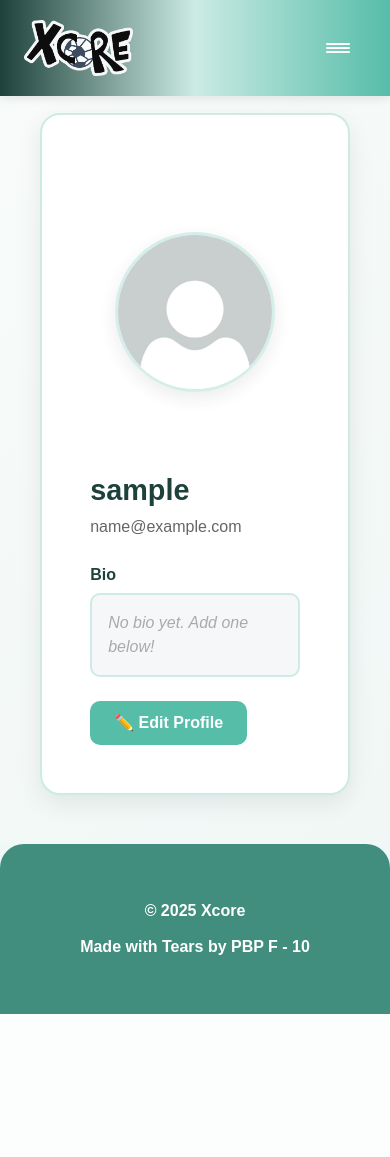
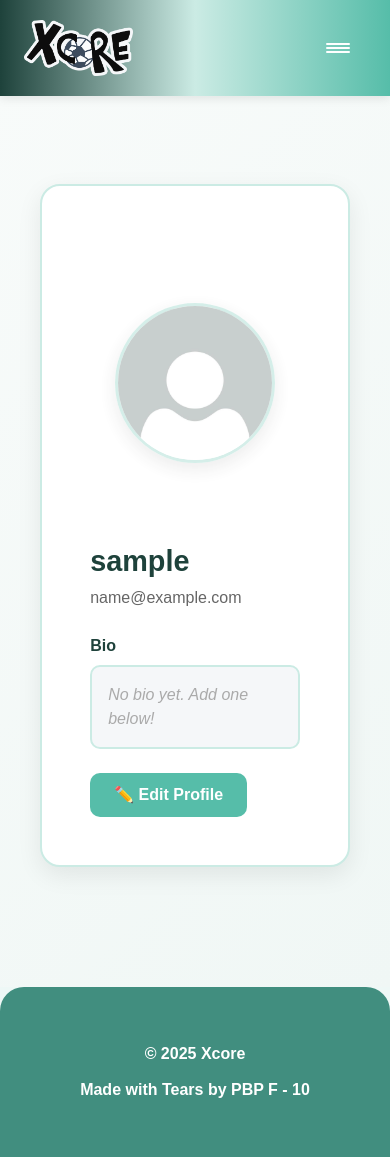
Before and after one commit to pbp-kelompok-10/xcore, a Django app: page /profile/ in a window 390 px wide. Before the commit the page ends 1014 px from the top, so only its background shows below. Run offline with Django 5.2, Linux system fonts and the light colour scheme; the visitor is signed in with stand-in values (Sample User, id 1); some libraries are stand-ins or nearby versions.

Commit message:
rapiin mobile navbar dan gap profile section

```diff
--- a/landingpage/templates/profile.html
+++ b/landingpage/templates/profile.html
@@ -5,6 +5,18 @@
 
 {% block extra_css %}
 <link rel="stylesheet" href="{% static 'css/profile.css' %}">
+<style>
+  /* FORCE OVERRIDE */
+  .profile-page {
+    width: 100% !important;
+    padding-top: 120px !important;
+    margin-top: 0 !important;
+    padding-bottom: 120px !important;
+  }
+  .profile-container {
+    margin-top: 0 !important;
+  }
+</style>
 {% endblock %}
 
 {% block content %}
--- a/static/css/profile.css
+++ b/static/css/profile.css
@@ -8,20 +8,22 @@
   --text-light: #666666;
 }
 
-
 .profile-page {
-  width: 100vw;
-  min-height: calc(100vh - 64px);
+  width: 100%;
+  min-height: 100vh;
   display: flex;
   justify-content: center;
-  align-items: center;
+  align-items: flex-start;
   background: linear-gradient(135deg, #f8fbfa 0%, #f0f7f5 100%);
   font-family: 'Poppins', sans-serif;
-  padding: 2rem;
+  padding-top: 80px; /* FIXED: Spacing dari navbar */
+  padding-bottom: 80px;
+  padding-left: 2rem;
+  padding-right: 2rem;
 }
 
-
 .profile-container {
+  /* REMOVED margin-top */
   display: flex;
   justify-content: space-between;
   align-items: center;
@@ -34,7 +36,6 @@
   border: 2px solid var(--green-light-active);
   gap: 2rem;
 }
-
 
 .profile-info {
   flex: 1;
@@ -129,7 +130,6 @@
   color: var(--text-dark);
 }
 
-
 .edit-profile-container {
   margin-top: 1.5rem;
   text-align: left;
@@ -149,7 +149,6 @@
 .edit-profile-button:hover {
   background: var(--green-darker);
 }
-
 
 .profile-picture-container {
   flex: 0 0 250px;
@@ -204,12 +203,10 @@
   white-space: nowrap;
 }
 
-
 .profile-picture-label:hover .hover-text {
   opacity: 1;
   transform: translateX(50%) translateY(-3px);
 }
-
 
 @media (max-width: 900px) {
   .profile-container {
@@ -225,4 +222,8 @@
     width: 160px;
     height: 160px;
   }
+
+  .profile-page {
+    padding-top: 120px; /* Kurangi sedikit di mobile */
+  }
 }
--- a/templates/components/navbar.html
+++ b/templates/components/navbar.html
@@ -98,11 +98,11 @@
 
       <!-- Mobile Navigation Links -->
       <div class="space-y-1">
-        <a href="/" class="block text-white hover:opacity-80 font-medium py-3 transition-opacity">
-          Home
-        </a>
         <a href="{% url 'scoreboard:scoreboard_list' %}" class="block text-white hover:opacity-80 font-medium py-3 transition-opacity">
           Scoreboard
+        </a>
+        <a href="{% url 'prediction:list' %}" class="block text-white hover:opacity-80 font-medium py-3 transition-opacity">
+          Prediction
         </a>
         <a href="{% url 'lineup:team-list' %}" class="block text-white hover:opacity-80 font-medium py-3 transition-opacity">
           Teams
@@ -118,7 +118,7 @@
           <div class="mb-4">
             <div class="font-medium text-white mb-3">Halo, {{ name|default:user.username }}!</div>
             <div class="space-y-2">
-              <a href="#" class="block text-white hover:opacity-80 font-medium py-2 transition-opacity">
+              <a href="{% url 'landingpage:profile' %}" class="block text-white hover:opacity-80 font-medium py-2 transition-opacity">
                 👤 Profile
               </a>
               <a href="{% url 'landingpage:logout' %}" class="block text-white hover:opacity-80 font-medium py-2 transition-opacity">
```
